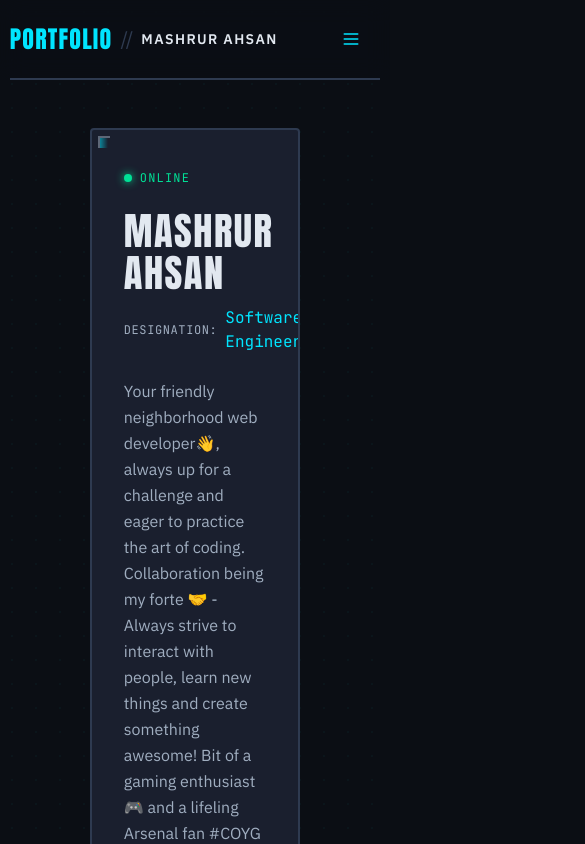
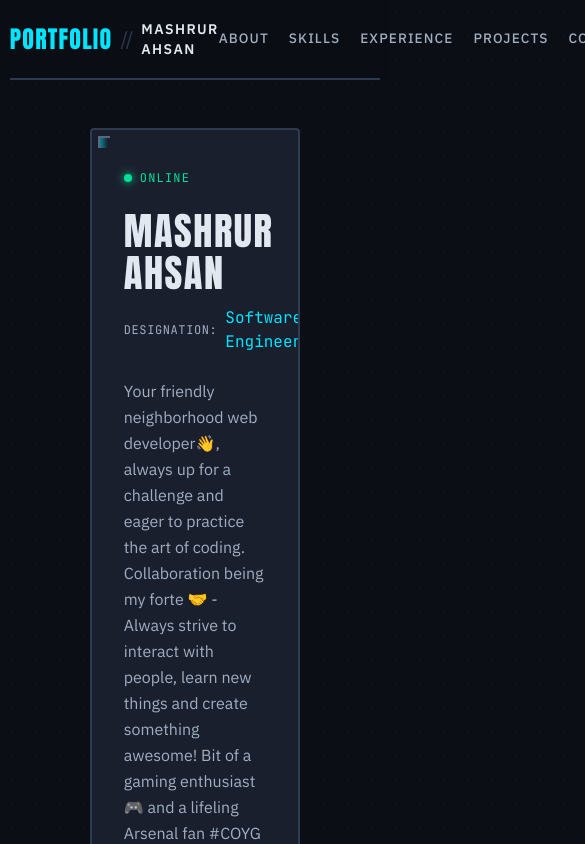
Before and after one commit to GoonerMAK/MyPortfolio-vite, a React (Vite) app: page / in a window 390 px wide. Shown: the top 844 px of the page, 585 px wide, since content can reach past the window. Built offline with nearby package versions, Linux system fonts and the light colour scheme.

Commit message:
refactor: simplify Navbar component by removing unused state and toggle functionality

```diff
--- a/src/components/Header/Navbar.tsx
+++ b/src/components/Header/Navbar.tsx
@@ -1,15 +1,8 @@
 import { motion } from 'motion/react'
-import { Menu, X } from 'lucide-react'
-import { useState } from 'react'
 import { projects, contact } from '@/data/portfolio'
 import { cn } from '@/lib/utils'
 
 export function Navbar() {
-  const [showNavList, setShowNavList] = useState(false)
-
-  const toggleNavList = () => setShowNavList(!showNavList)
-  const closeNavList = () => setShowNavList(false)
-
   const navLinks = [
     { href: '#about', label: 'About', show: true },
     { href: '#skills', label: 'Skills', show: true },
@@ -20,14 +13,7 @@ export function Navbar() {
 
   return (
     <nav className="flex items-center">
-      <ul
-        className={cn(
-          'nav__list flex mr-4 space-x-5 items-center',
-          showNavList
-            ? 'flex-col fixed inset-0 bg-[var(--clr-bg)] z-[50] justify-center items-center space-y-6 space-x-0 pt-40 overflow-y-auto'
-            : 'hidden md:flex'
-        )}
-      >
+      <ul className={cn('nav__list flex mr-4 space-x-5 items-center')}>
         {navLinks
           .filter((link) => link.show)
           .map((link, index) => (
@@ -39,30 +25,13 @@ export function Navbar() {
             >
               <a
                 href={link.href}
-                onClick={closeNavList}
-                className={cn(
-                  'link link--nav inline-flex items-center gap-1.5'
-                )}
+                className={cn('link link--nav inline-flex items-center gap-1.5')}
               >
                 {link.label}
               </a>
             </motion.li>
           ))}
       </ul>
-
-      <motion.button
-        type="button"
-        onClick={toggleNavList}
-        className={cn(
-          'btn btn--icon p-0 md:hidden text-[var(--clr-primary)]',
-          showNavList && 'z-[60] relative'
-        )}
-        aria-label="toggle navigation"
-        whileHover={{ scale: 1.1 }}
-        whileTap={{ scale: 0.9 }}
-      >
-        {showNavList ? <X className="w-5 h-5" /> : <Menu className="w-5 h-5" />}
-      </motion.button>
     </nav>
   )
 }
```
Also changed, not shown: 1 other file (tests, documents, lock files or other folders).
